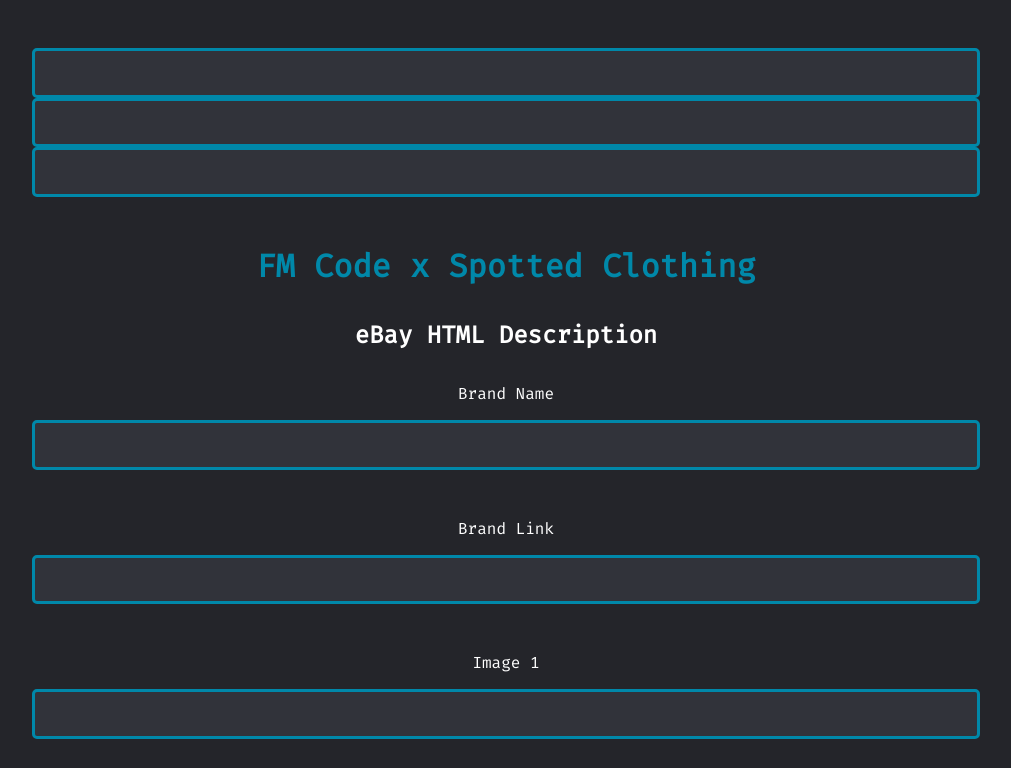
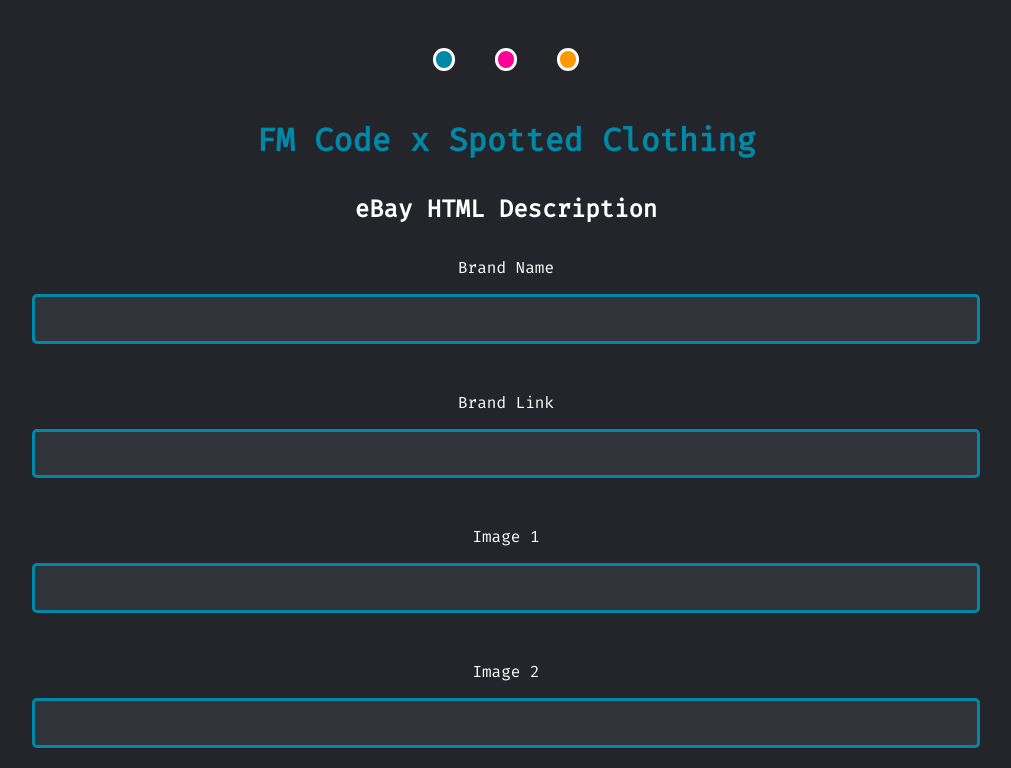
Before and after one commit to FMAC5/spottedclothing, a plain HTML site: page index.html in a window 1280 px wide. Shown: the top 768 px of the page, without its empty margins (134-1145 px from the left). Drawn offline with Linux system fonts and the light colour scheme.

Commit message:
Update style.css

```diff
--- a/style.css
+++ b/style.css
@@ -4,6 +4,7 @@
 --color1: rgba(0,136,169,1);
 --color1_opacity: rgba(0,136,169,0.8);
 --color2: rgba(255,255,255,1);
+--color2_opacity: rgba(36, 37, 42, 0.5);
 --bgcolor1: #24252a;
 --bgcolor2: #31333A;
 }
@@ -24,6 +25,74 @@
 }
 
 /* EXTRA CSS */
+::selection {
+    color: var(--color1);
+    background: var(--color2_opacity);
+  }
+
+.colorContainer {
+    display: flex;
+    justify-content: center;
+    position: sticky;
+
+}
+.color1 {
+    border-radius: 100px;
+    padding: 0 8px;
+    background-color: rgba(0,136,169,1);
+    margin: 0 20px;
+    border-color: var(--color2);
+    cursor: pointer;
+}
+
+.color1:focus {
+    border-radius: 100px;
+    padding: 0 8px;
+    border-color: rgba(0,136,169,1);
+}
+
+.color1:hover {
+    border-color: rgba(0,136,169,0.5);
+}
+
+.color2 {
+    border-radius: 100px;
+    padding: 0 8px;
+    background-color: rgba(254, 1, 154, 1);
+    margin: 0 20px;
+    border-color: var(--color2);
+    cursor: pointer;
+}
+
+.color2:focus {
+    border-radius: 100px;
+    padding: 0 8px;
+    border-color: rgba(254, 1, 154, 1);
+}
+
+.color2:hover {
+    border-color: rgba(254, 1, 154, 0.5);
+}
+
+.color3 {
+    border-radius: 100px;
+    padding: 0 8px;
+    background-color: rgba(255, 153, 1);
+    margin: 0 20px;
+    border-color: var(--color2);
+    cursor: pointer;
+}
+
+.color3:focus {
+    border-radius: 100px;
+    padding: 0 8px;
+    border-color: rgba(255, 153, 1);
+}
+
+.color3:hover {
+    border-color: rgba(255, 153, 0.5);
+}
+
 ::-webkit-scrollbar {
     width: 0.5em;
 }
@@ -93,7 +162,7 @@
     color: var(--color2);
 }
 
-input:focus:not(.btn1) {
+input:focus:not(.btn1, .color1, .color2, .color3) {
     display: block;
     outline: none;
     border: solid 0.25em var(--color2);
@@ -173,7 +242,7 @@
         padding-bottom: 1em;
     }
 
-    input:not(.btn1) {
+    input:not(.btn1, .color1, .color2, .color3) {
         display: block;
         justify-content: center;
         outline: none;
```
